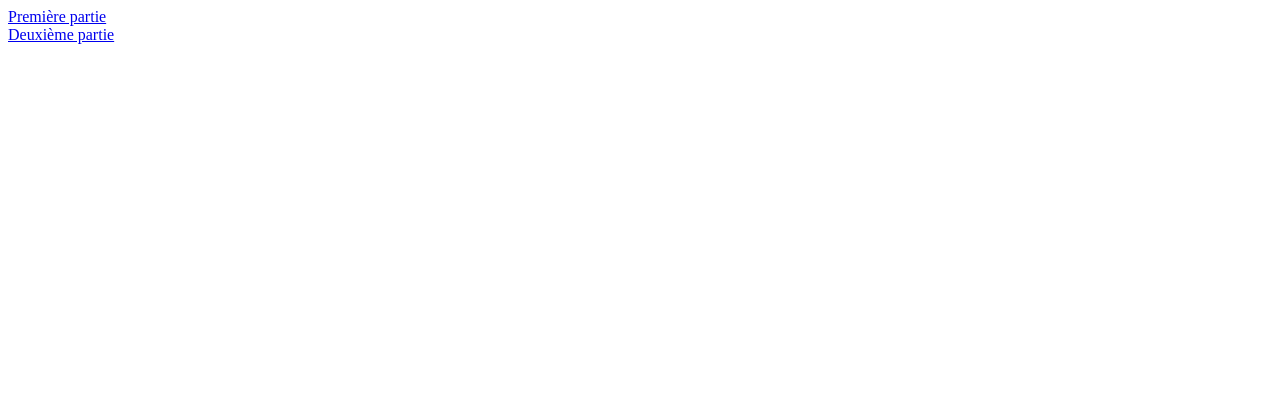
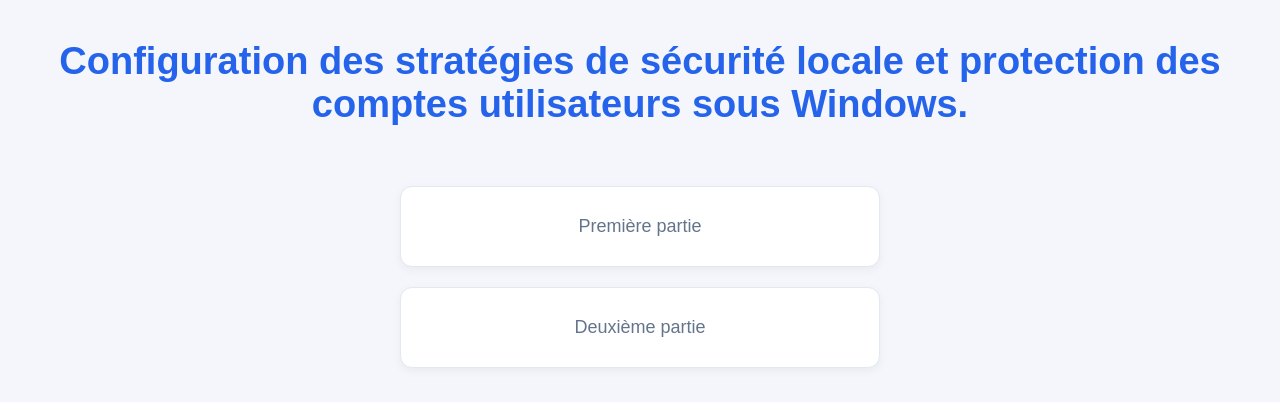
Before and after one commit to akashnarada2005/btssio2, a plain HTML site: page projet13/index.html in a window 1280 px wide. Drawn offline with Linux system fonts and the light colour scheme.

Commit message:
Add files via upload

```diff
--- a/projet13/index.html
+++ b/projet13/index.html
@@ -4,11 +4,16 @@
     <meta charset="UTF-8">
     <meta name="viewport" content="width=device-width, initial-scale=1.0">
     <title>Document</title>
+    <link rel="stylesheet" href="style.css">
 </head>
 <body>
 
-    <a href="./p13partie 1.pdf">Première partie</a><br>
-    <a href="./Projet13Partie 2.pdf">Deuxième partie</a>
+    <h1>Configuration des stratégies de sécurité locale et protection des comptes utilisateurs sous Windows.</h1>
+
+    <div class="divMain">
+        <a class="divLien" href="./p13partie 1.pdf"><p>Première partie</p></a>
+        <a class="divLien" href="./Projet13Partie 2.pdf"><p>Deuxième partie</p></a>
+    </div>
 
 </body>
 </html>
--- /dev/null
+++ b/projet13/style.css
@@ -0,0 +1,46 @@
+* {
+    box-sizing: border-box;
+}
+
+body {
+    margin: 0;
+    padding: 15px 25px;
+    font-family: Arial, sans-serif, system-ui, -apple-system, 'Open Sans';
+    background-color: #f4f6fb;
+    color: #1e293b;
+}
+
+h1 {
+    text-align: center;
+    font-size: 38px;
+    color: #2563eb;
+    margin-bottom: 60px;
+}
+
+.divMain {
+    max-width: 800px;
+    margin: auto;
+}
+
+.divLien {
+    display: block;
+    padding: 25px;
+    background-color: white;
+    border: 1px solid #e2e8f0;
+    border-radius: 12px;
+    text-decoration: none;
+    color: inherit;
+    box-shadow: 0 3px 10px rgba(0, 0, 0, 0.05);
+    width: 60%;
+    margin-bottom: 20px;
+    margin-left: auto;
+    margin-right: auto;
+}
+
+.divLien p {
+    margin: 0;
+    font-size: 18px;
+    color: #64748b;
+    line-height: 1.6;
+    text-align: center;
+}
```
Also changed, not shown: index.html (+1 -2 lines).
